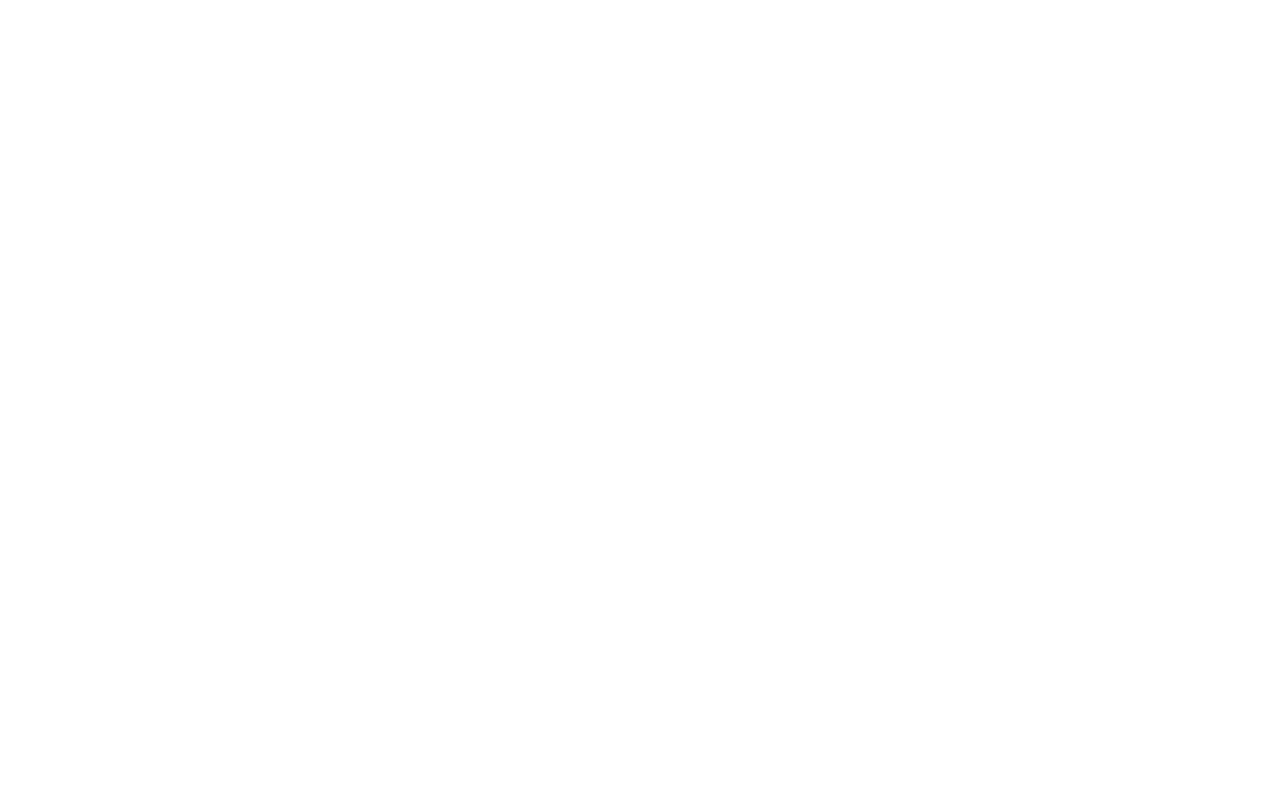
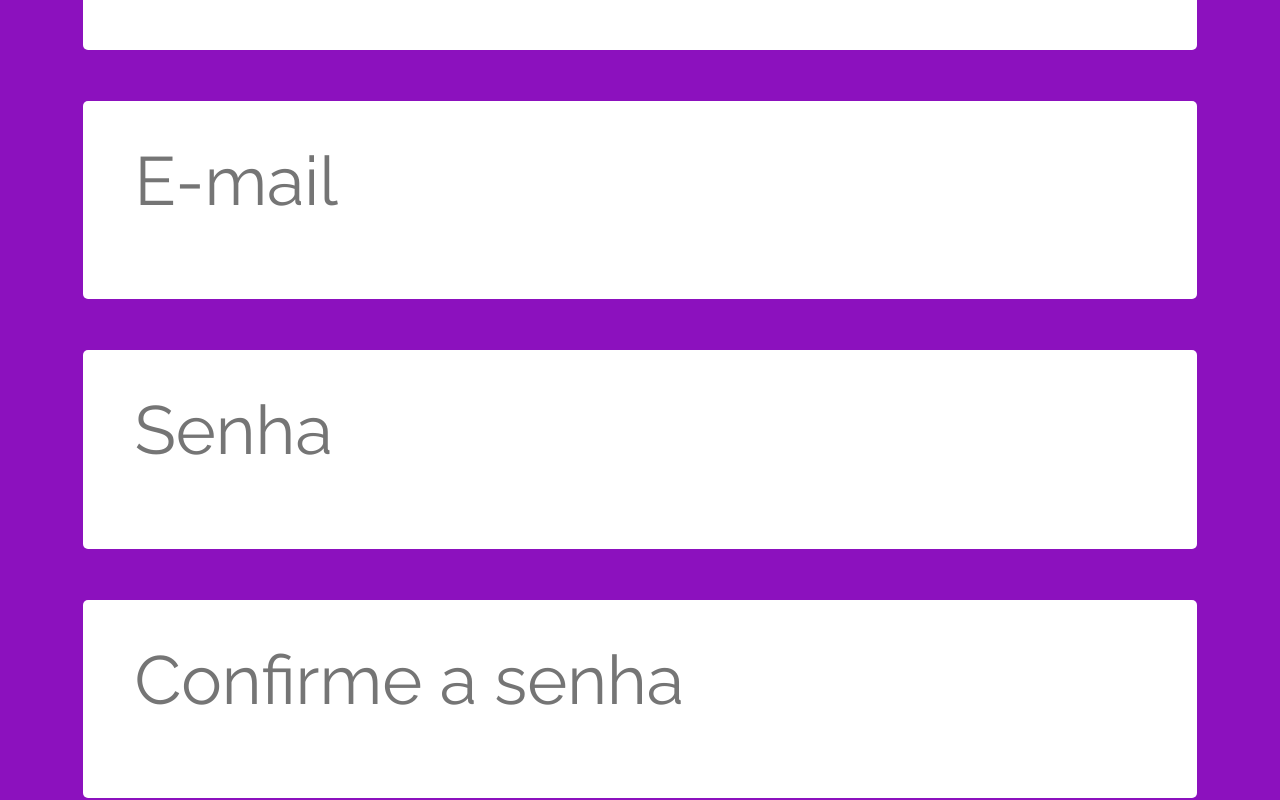
Before and after one commit to FernandoAlmeida2/MyWallet, a React (Create React App) app: page /sign-up in a window 1280 px wide. Before the commit this address had no page. Shown: the top 800 px of the page. Built offline with nearby package versions, Linux system fonts and the light colour scheme; a web font is replaced by a local one.

Commit message:
Sign-up route created

```diff
--- a/src/App.js
+++ b/src/App.js
@@ -3,16 +3,23 @@
 import ResetStyle from "./styles/ResetStyle";
 import { BrowserRouter, Routes, Route } from "react-router-dom";
 import Login from "./Pages/Login/Login";
+import SignUp from "./Pages/SignUp/SignUp";
+import { useState } from "react";
+import { TokenContext } from "./Contexts";
 
 export default function App() {
+  const [token, setToken] = useState(null);
   return (
     <AppContainer>
-      <ResetStyle />
-      <BrowserRouter>
-        <Routes>
-          <Route path="/" element={<Login />} />
-        </Routes>
-      </BrowserRouter>
+      <TokenContext.Provider value={token}>
+        <ResetStyle />
+        <BrowserRouter>
+          <Routes>
+            <Route path="/" element={<Login setToken={setToken} />} />
+            <Route path="/sign-up" element={<SignUp />} />
+          </Routes>
+        </BrowserRouter>
+      </TokenContext.Provider>
     </AppContainer>
   );
 }
--- /dev/null
+++ b/src/Contexts.js
@@ -0,0 +1,3 @@
+import { createContext } from "react";
+
+export const TokenContext = createContext(null);
--- a/src/Pages/Login/Login.js
+++ b/src/Pages/Login/Login.js
@@ -1,13 +1,11 @@
-import { COLORS } from "../../constants/colors";
-import { logoFont } from "../../constants/fonts";
 import { RotatingLines } from "react-loader-spinner";
-import styled from "styled-components";
 import { useState } from "react";
 import axios from "axios";
+import { LogRegStyle, InputStyle, ButtonStyle, StyledLink } from "../../styles/CommonStyles";
+import { BASE_URL } from "../../constants/urls";
+//import { useNavigate } from "react-router-dom";
 
-const { background, light_purple } = COLORS;
-
-export default function Login() {
+export default function Login({ setToken }) {
   const [isLoading, setLoading] = useState(false);
   const [loginBody, setLogin] = useState({ email: "", password: "" });
 
@@ -18,11 +16,12 @@
     e.preventDefault();
     setLoading(true);
     try{
-        const response = await axios.post("http://localhost:5000/sign-in", loginBody);
+        const response = await axios.post(`${BASE_URL}/sign-in`, loginBody);
         setLoading(false);
-        console.log(response.data);
+        setToken(response.data.token);
     } catch(err){
         console.log(err.response.data);
+        err.response.data.message && alert(err.response.data.message);
         setLoading(false);
     }
 
@@ -66,65 +65,7 @@
           )}
         </ButtonStyle>
       </form>
-      <p>Primeira vez? Cadastre-se!</p>
+      <StyledLink to="/sign-up">Primeira vez? Cadastre-se!</StyledLink>
     </LogRegStyle>
   );
 }
-
-const LogRegStyle = styled.div`
-  height: 100vh;
-  background-color: ${background};
-  display: flex;
-  flex-direction: column;
-  align-items: center;
-  justify-content: center;
-  gap: 10vw;
-
-  h1 {
-    font-family: ${logoFont};
-    color: white;
-    font-size: 8.53vw;
-    font-weight: 400;
-  }
-  form {
-    display: flex;
-    flex-direction: column;
-    gap: 4vw;
-  }
-  p {
-    font-weight: 700;
-    font-size: 4vw;
-    color: white;
-  }
-`;
-
-const InputStyle = styled.input`
-  width: 87vw;
-  height: 15.5vw;
-  border: none;
-  border-radius: 5px;
-  background-color: white;
-  opacity: ${(props) => (props.isLoading ? 0.7 : 1)};
-  padding-left: 4vw;
-
-  ::placeholder {
-    opacity: 1;
-    font-size: 5.33vw;
-  }
-`;
-
-const ButtonStyle = styled.button`
-  opacity: 1;
-  display: flex;
-  justify-content: center;
-  align-items: center;
-  width: 87vw;
-  height: 12.3vw;
-  background: ${light_purple};
-  border-radius: 5px;
-  border: none;
-  color: white;
-  font-size: 5.33vw;
-  font-weight: 700;
-  cursor: ${(props) => (props.isLoading ? "auto" : "pointer")};
-`;
--- /dev/null
+++ b/src/Pages/SignUp/SignUp.js
@@ -0,0 +1,94 @@
+import { RotatingLines } from "react-loader-spinner";
+import { useState } from "react";
+import axios from "axios";
+import {
+  LogRegStyle,
+  InputStyle,
+  ButtonStyle,
+  StyledLink,
+} from "../../styles/CommonStyles";
+import { BASE_URL } from "../../constants/urls";
+
+export default function SignUp() {
+  const [isLoading, setLoading] = useState(false);
+  const [registerBody, setLogin] = useState({
+    name: "",
+    email: "",
+    password: "",
+    repeat_password: "",
+  });
+
+  function handleForm(e) {
+    setLogin({ ...registerBody, [e.target.name]: e.target.value });
+  }
+  async function submitLogin(e) {
+    e.preventDefault();
+    setLoading(true);
+    try {
+      const response = await axios.post(`${BASE_URL}/sign-up`, registerBody);
+      setLoading(false);
+      console.log(response.data);
+    } catch (err) {
+      console.log(err.response.data);
+      err.response.data.message && alert(err.response.data.message);
+      setLoading(false);
+    }
+  }
+
+  return (
+    <LogRegStyle>
+      <h1>MyWallet</h1>
+      <form onSubmit={submitLogin}>
+        <InputStyle
+          placeholder="Nome"
+          name="name"
+          minlength="3"
+          value={registerBody.name}
+          onChange={handleForm}
+          isLoading={isLoading}
+          disabled={isLoading}
+        />
+        <InputStyle
+          placeholder="E-mail"
+          name="email"
+          type="email"
+          value={registerBody.email}
+          onChange={handleForm}
+          isLoading={isLoading}
+          disabled={isLoading}
+        />
+        <InputStyle
+          placeholder="Senha"
+          type="password"
+          name="password"
+          value={registerBody.password}
+          onChange={handleForm}
+          isLoading={isLoading}
+          disabled={isLoading}
+        />
+        <InputStyle
+          placeholder="Confirme a senha"
+          type="password"
+          name="repeat_password"
+          value={registerBody.repeat_password}
+          onChange={handleForm}
+          isLoading={isLoading}
+          disabled={isLoading}
+        />
+        <ButtonStyle isLoading={isLoading} disabled={isLoading}>
+          {isLoading ? (
+            <RotatingLines
+              strokeColor="white"
+              strokeWidth="5"
+              animationDuration="0.75"
+              width="42"
+            />
+          ) : (
+            "Cadastrar"
+          )}
+        </ButtonStyle>
+      </form>
+      <StyledLink to="/">Já tem uma conta? Entre agora!</StyledLink>
+    </LogRegStyle>
+  );
+}
--- /dev/null
+++ b/src/constants/urls.js
@@ -0,0 +1 @@
+export const BASE_URL = "http://localhost:5000";
--- /dev/null
+++ b/src/styles/CommonStyles.js
@@ -0,0 +1,75 @@
+import styled from "styled-components";
+import { COLORS } from "../constants/colors";
+import { logoFont } from "../constants/fonts";
+import { Link } from "react-router-dom";
+
+const { background, light_purple } = COLORS;
+
+export const LogRegStyle = styled.div`
+  height: 100vh;
+  background-color: ${background};
+  display: flex;
+  flex-direction: column;
+  align-items: center;
+  justify-content: center;
+  gap: 10vw;
+
+  h1 {
+    font-family: ${logoFont};
+    color: white;
+    font-size: 8.53vw;
+    font-weight: 400;
+  }
+  form {
+    display: flex;
+    flex-direction: column;
+    gap: 4vw;
+  }
+  p {
+    font-weight: 700;
+    font-size: 4vw;
+    color: white;
+  }
+`;
+
+export const InputStyle = styled.input`
+  width: 87vw;
+  height: 15.5vw;
+  border: none;
+  border-radius: 5px;
+  background-color: white;
+  opacity: ${(props) => (props.isLoading ? 0.7 : 1)};
+  padding-left: 4vw;
+
+  ::placeholder {
+    opacity: 1;
+    font-size: 5.33vw;
+  }
+`;
+
+export const ButtonStyle = styled.button`
+  opacity: 1;
+  display: flex;
+  justify-content: center;
+  align-items: center;
+  width: 87vw;
+  height: 12.3vw;
+  background: ${light_purple};
+  border-radius: 5px;
+  border: none;
+  color: white;
+  font-size: 5.33vw;
+  font-weight: 700;
+  cursor: ${(props) => (props.isLoading ? "auto" : "pointer")};
+`;
+
+export const StyledLink = styled(Link)`
+  font-weight: 700;
+  font-size: 4vw;
+  color: white;
+  text-decoration: none;
+
+  :hover{
+    text-decoration: underline;
+  }
+`;
```
